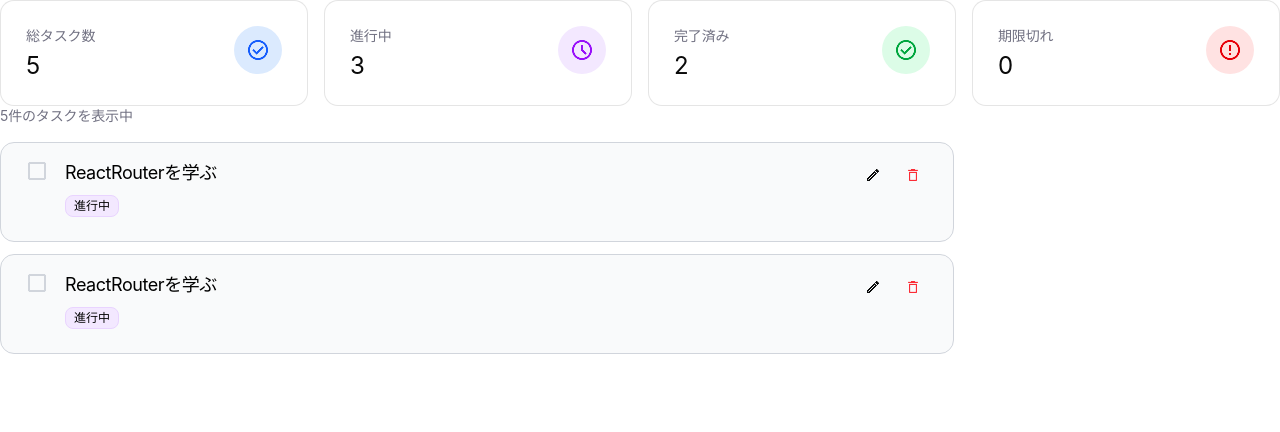
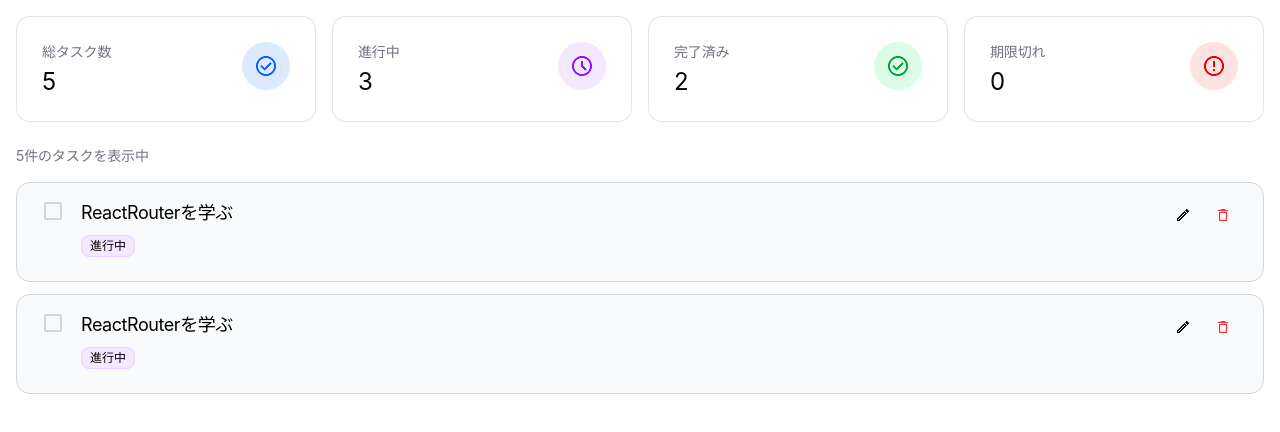
Before and after one commit to tsutsumi2230105/todo-app-with-auth, a React (Vite) app: page /dashboard in a window 1280 px wide. Shown: the top 432 px of the page. Built offline with nearby package versions, Linux system fonts and the light colour scheme; no server answers.

Commit message:
refactor:class名の修正と、scssの入れ子構造に修正

```diff
--- a/src/Pages/DashBoard/DashBoard.scss
+++ b/src/Pages/DashBoard/DashBoard.scss
@@ -2,16 +2,21 @@
   min-height: 100vh;
   min-width: 100vw;
   background-color: #ffffff;
+  display: flex;
+  flex-direction: column;
+  align-items: center;
+  padding: 16px;
 }
 
-.dashboard-contents {
-  width: 1280px;
+.dashboard__contents {
+  width: 100%;
   display: flex;
   flex-direction: column;
   justify-content: center;
+  gap: 24px;
 }
 
-.dashboard-todo {
+.dashboard__todo {
   display: flex;
   flex-direction: column;
   gap: 16px;
@@ -21,8 +26,8 @@
   display: flex;
   flex-direction: row;
   gap: 16px;
-  align-items: center;
   justify-content: center;
+  width: 100%;
 }
 
 .todorest {
@@ -39,7 +44,7 @@
   gap: 12px;
 }
 
-@media (max-width: 727px) {
+@media (max-width: 780px) {
   .statuscards {
     flex-direction: column;
   }
--- a/src/Pages/DashBoard/index.tsx
+++ b/src/Pages/DashBoard/index.tsx
@@ -6,8 +6,8 @@ const Dashboard = () => {
   return (
     <>
       <div className="dashboard">
-        <div className="dashboard-contents">
-          <div className="dashboard-statuscard">
+        <div className="dashboard__contents">
+          <div className="dashboard__statuscard">
             <div className="statuscards">
               <StatusCard label="総タスク数" value={5} variant="all" />
               <StatusCard label="進行中" value={3} variant="active" />
@@ -16,7 +16,7 @@ const Dashboard = () => {
             </div>
           </div>
 
-          <div className="dashboard-todo">
+          <div className="dashboard__todo">
             <div className="todorest">
               <p>5件のタスクを表示中</p>
             </div>
--- a/src/components/ToDo/ToDo.scss
+++ b/src/components/ToDo/ToDo.scss
@@ -1,56 +1,53 @@
 .todo {
-  width: 954px;
-  height: 100px;
+  width: 100%;
   border-radius: 14px;
-  border: 1px solid#D1D5DC;
-  padding: 16px 24px 24px 24px;
+  border: 1px solid #d1d5dc;
+  padding: 16px 24px 24px;
   background-color: #f9fafb;
-}
 
-.todo-content {
+  &__content {
     display: flex;
     flex-direction: row;
     gap: 16px;
   }
 
-// チェックボックス
-.todo-check {
+  &__check {
     display: none;
   }
-.todo-checkbox {
+
+  &__checkbox {
     width: 24px;
     height: 24px;
   }
 
-// メイン部
-// 一旦固定値で
-.todo-main {
+  &__main {
     display: flex;
     flex-direction: column;
     gap: 8px;
   }
 
-.todo-title {
+  &__title {
     font-weight: 400;
     font-size: 18px;
     line-height: 28px;
     letter-spacing: -0.44px;
+
+    p {
+      margin: 0;
+    }
   }
 
-.todo-label {
+  &__labels {
     display: flex;
     flex-direction: row;
+    gap: 8px;
     font-weight: 500;
     font-size: 12px;
     line-height: 16px;
-  letter-spacing: 0px;
-  gap: 8px;
+    letter-spacing: 0;
   }
 
-//ラベル達
-
-// アイコン達
-.todo__icons {
+  &__icons {
     margin-left: auto;
     display: flex;
     flex-direction: row;
@@ -59,34 +56,18 @@
     height: 32px;
   }
 
-.todo-edit__icon {
+  &__icon {
+    &--edit,
+    &--delete {
       display: flex;
       align-items: center;
       justify-content: center;
       padding: 8px;
     }
-
-.todo-delete__icon {
-  display: flex;
-  align-items: center;
-  justify-content: center;
-  padding: 8px;
   }
 
-// チェックした時の処理
-.todo--checked .todo-title p {
-  text-decoration: line-through;
-  color: #6a7282;
-}
-.todo--checked .todo-progress {
-  display: none;
-}
-
-.todo--checked .todo-completed {
-  display: block;
-}
-
-.todo-completed {
+  &__label {
+    &--completed {
       display: none;
       width: 42px;
       height: 22px;
@@ -94,13 +75,9 @@
       padding: 2px 8px;
       background: #dbeafe;
       border: 1px solid #bedbff;
-  //   font-weight: 500;
-  //   font-size: 12px;
-  //   line-height: 16px;
-  //   letter-spacing: 0px;
     }
 
-.todo-progress {
+    &--progress {
       width: 54px;
       height: 22px;
       border-radius: 8px;
@@ -108,3 +85,19 @@
       background: #f3e8ff;
       border: 1px solid #e9d4ff;
     }
+  }
+  &--checked {
+    .todo__title p {
+      text-decoration: line-through;
+      color: #6a7282;
+    }
+
+    .todo__label--progress {
+      display: none;
+    }
+
+    .todo__label--completed {
+      display: block;
+    }
+  }
+}
--- a/src/components/ToDo/index.tsx
+++ b/src/components/ToDo/index.tsx
@@ -18,44 +18,44 @@ const ToDo = ({}: DashBoardToDoProps) => {
 
   return (
     <div className={`todo ${checked ? "todo--checked" : ""}`}>
-      <div className="todo-content">
-        <div className="todo-checkbox">
+      <div className="todo__content">
+        <div className="todo__checkbox">
           <input
             type="checkbox"
             id={checkboxId}
             checked={checked}
             onChange={(e) => setChecked(e.target.checked)}
-            className="todo-checkbox__input"
+            className="todo__checkbox--input"
           />
-          <label htmlFor={checkboxId} className="todo-checkbox__label">
+          <label htmlFor={checkboxId} className="todo__checkbox--label">
             <img
               src={checked ? CheckBoxFilled : CheckBoxBlank}
               alt={checked ? "完了" : "未完了"}
-              className="todo-checkbox__img"
+              className="todo__checkbox-img"
             />
           </label>
         </div>
 
-        <div className="todo-main">
-          <div className="todo-title">
+        <div className="todo__main">
+          <div className="todo__title">
             <p>ReactRouterを学ぶ</p>
           </div>
 
-          <div className="todo-label">
-            <div className="todo-completed">
+          <div className="todo__labels">
+            <div className="todo__label--completed">
               <p>完了</p>
             </div>
-            <div className="todo-progress">
+            <div className="todo__label--progress">
               <p>進行中</p>
             </div>
           </div>
         </div>
 
         <div className="todo__icons">
-          <div className="todo-edit__icon">
+          <div className="todo__icon--edit">
             <img src={EditIcon} alt="編集" />
           </div>
-          <div className="todo-delete__icon">
+          <div className="todo__icon--delete">
             <img src={DeleteIcon} alt="削除" />
           </div>
         </div>
--- a/src/components/dashboard/StatusCard/StatusCard.scss
+++ b/src/components/dashboard/StatusCard/StatusCard.scss
@@ -1,5 +1,5 @@
 .statuscard {
-  width: 308px;
+  width: 100%;
   height: 106px;
   border-radius: 14px;
   border: 1px solid rgb(0, 0, 0, 0.1);
```
Lines whose indentation alone changed are shown as unchanged.
